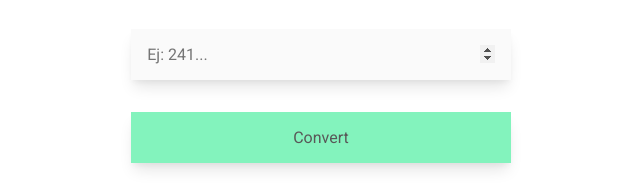
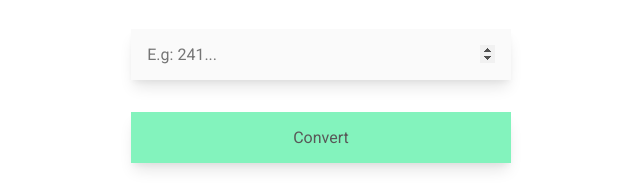
Before and after one commit to Octaviocossy/DecimalToBinary, a website built with webpack: page src/index.html in a window 1280 px wide. Shown: the part 261-451 px from the top of the page, 319-959 px from the left. Built offline with nearby package versions, Linux system fonts and the light colour scheme.

Commit message:
Fixes input placeholder.

```diff
--- a/src/index.html
+++ b/src/index.html
@@ -31,7 +31,7 @@
             class="main--div__input"
             type="number"
             id="numberInp"
-            placeholder="Ej: 241..."
+            placeholder="E.g: 241..."
             autofocus
           />
           <button class="main--div__button" id="btn">Convert</button>
```
Also changed, not shown: dist/index.html.
